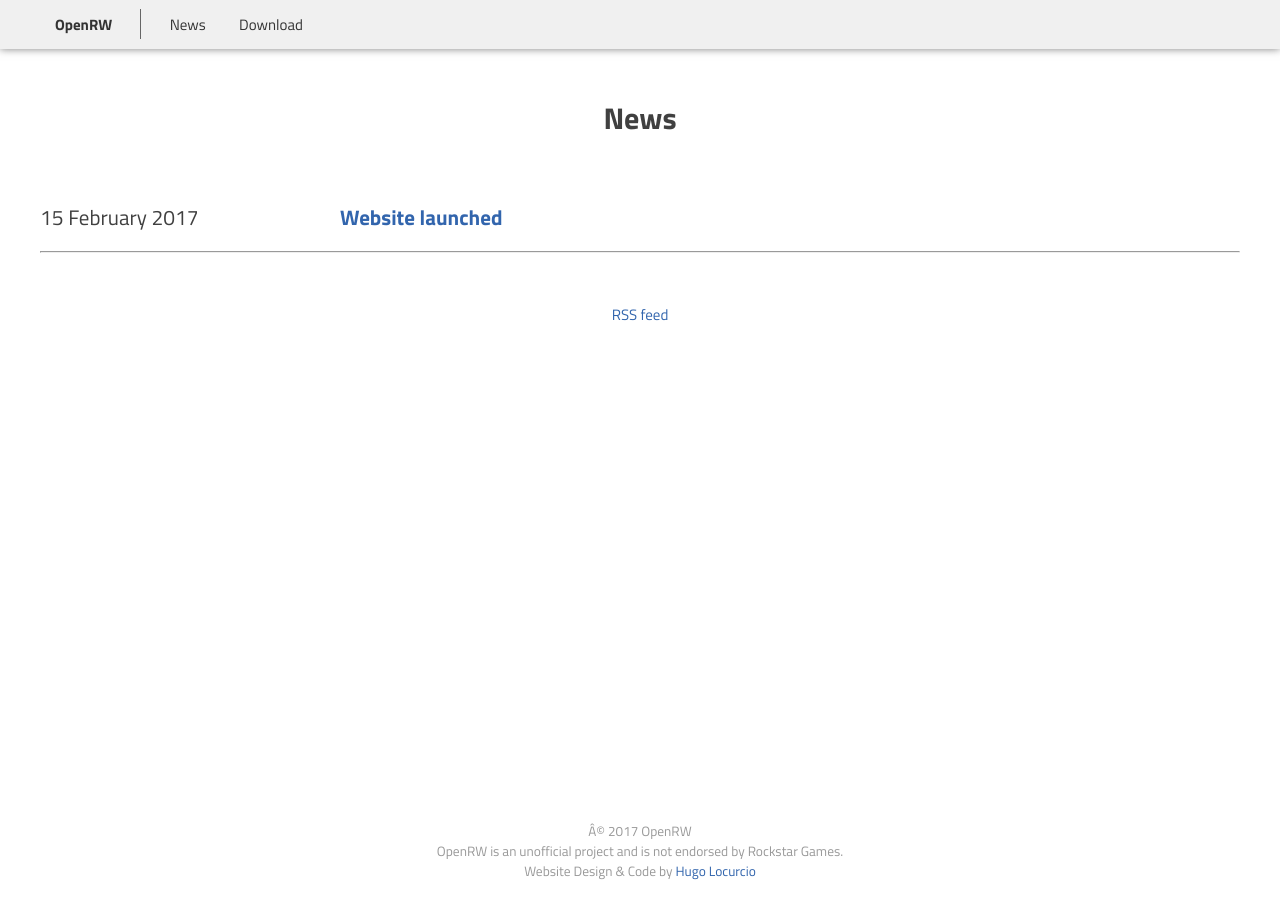
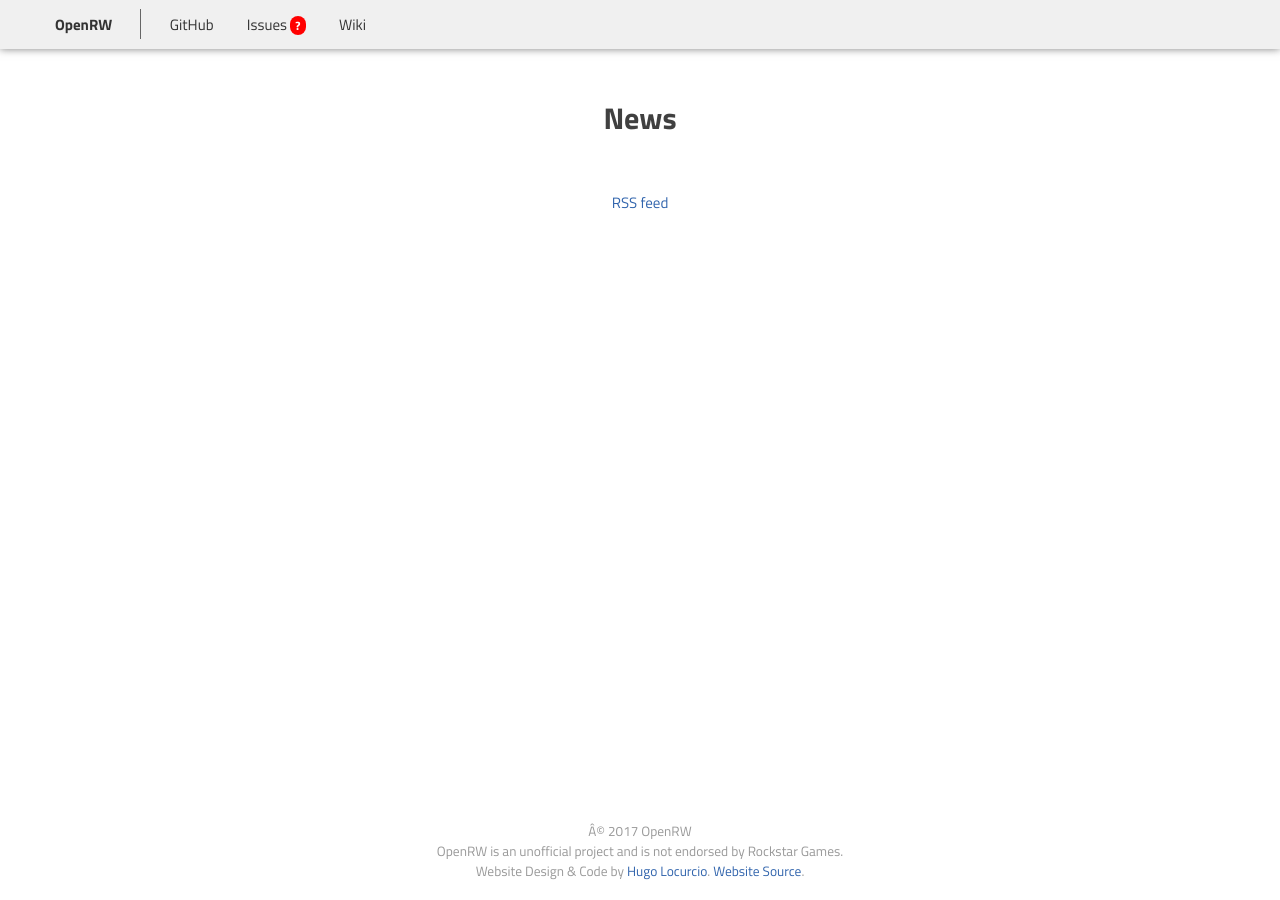
Before and after one commit to rwengine/rwengine.github.io, a Jekyll site: the page built from news.html, in a window 1280 px wide. Built offline with Jekyll 4.4.1, drawn with Linux system fonts in a browser that asks for light colours.

Commit message:
Reorganize the Website to focus on the source / project.
Remove the news page because we don't post any.

```diff
--- a/_includes/footer.html
+++ b/_includes/footer.html
@@ -2,7 +2,7 @@
   <p class="text-centered">
     © 2017 OpenRW<br>
     OpenRW is an unofficial project and is not endorsed by Rockstar Games.<br>
-    Website Design &amp; Code by <a href="http://hugo.pro">Hugo Locurcio</a>
+    Website Design &amp; Code by <a href="http://hugo.pro">Hugo Locurcio</a>. <a href="https://github.com/rwengine/rwengine.github.io">Website Source</a>.
   </p>
 </footer>
 <script>
--- a/_includes/header.html
+++ b/_includes/header.html
@@ -4,8 +4,9 @@
       <a href="{{ site.baseurl }}/" class="pure-menu-heading pure-menu-link">OpenRW</a>
       <div class="menu-separator"></div>
       <ul class="pure-menu-list">
-        <li class="pure-menu-item"><a href="{{ site.baseurl }}/news/" class="pure-menu-link">News</a></li>
-        <li class="pure-menu-item"><a href="{{ site.baseurl }}/download/" class="pure-menu-link">Download</a></li>
+        <li class="pure-menu-item"><a href="https://github.com/rwengine/openrw" class="pure-menu-link">GitHub</a></li>
+        <li class="pure-menu-item"><a href="https://github.com/rwengine/openrw/issues" class="pure-menu-link">Issues <span id="issues-badge">?</span></a></li>
+        <li class="pure-menu-item"><a href="https://github.com/rwengine/openrw/wiki" class="pure-menu-link">Wiki</a></li>
       </ul>
     </div>
   </nav>
--- a/assets/css/main.scss
+++ b/assets/css/main.scss
@@ -272,3 +272,12 @@ a.pure-button {
     margin-bottom: 40px;
   }
 }
+
+#issues-badge {
+  padding: 0 5px 0 5px;
+  border-radius: 15px;
+  background-color: red;
+  font-weight: bold;
+  color: white;
+  font-size: 0.8em;
+}
```
Also changed, not shown: _posts/2017-02-15-new-website.md (deleted, +0 -17 lines), index.html (+13 -0 lines).
